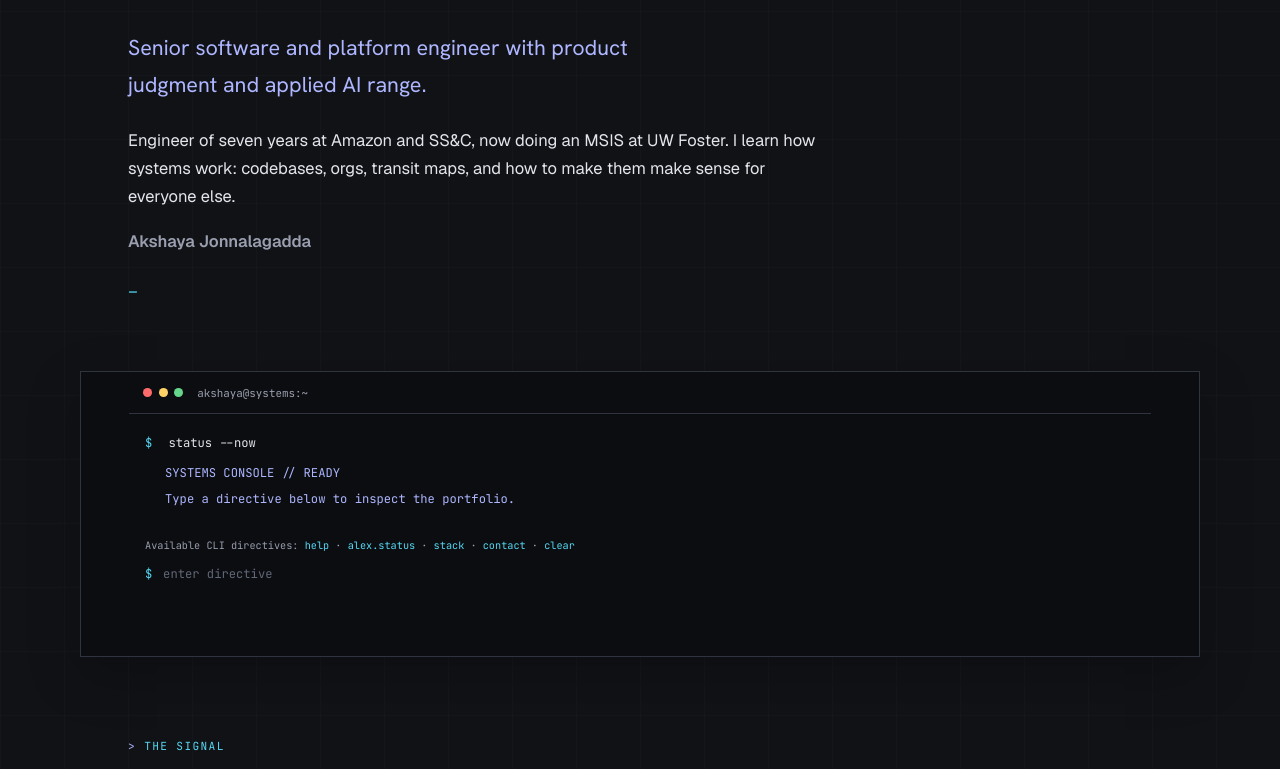
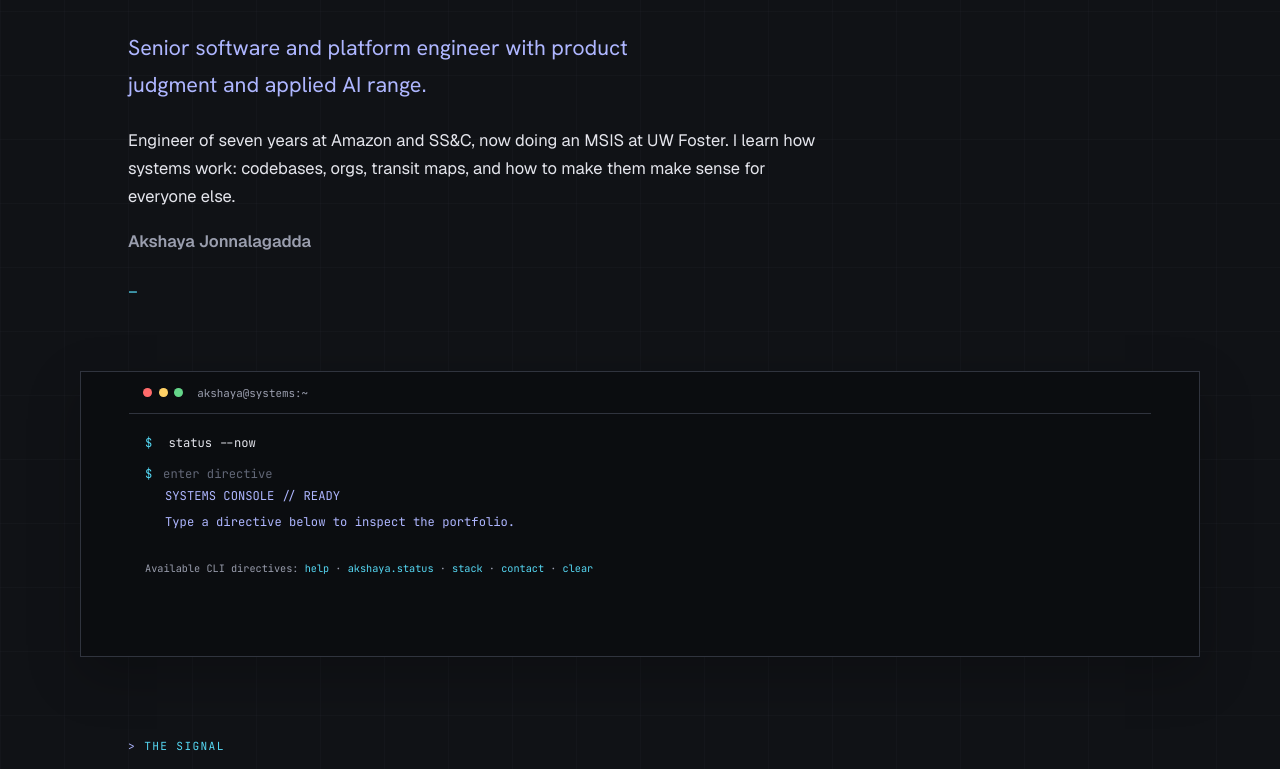
Before and after one commit to Akshaya2612/akshaya-portfolio, a React (Vite) app: page / in a window 1280 px wide. Shown: the part 437-1206 px from the top of the page. Built offline with nearby package versions, Linux system fonts and the light colour scheme.

Commit message:
Fix terminal identity and output order

```diff
--- a/src/App.tsx
+++ b/src/App.tsx
@@ -72,8 +72,8 @@ function Terminal() {
       return;
     }
     const responses: Record<string, string[]> = {
-      help: ["Available CLI directives:", "• alex.status : Ingest full telemetry stats", "• stack       : Print verified production languages & tools", "• contact     : Print public routing links", "• clear       : Flush current display buffers"],
-      "alex.status": ["TELEMETRY // NOMINAL", "systems shaped: platform workflows · distributed services · applied AI", "current focus: MSIS · product judgment · technical strategy"],
+      help: ["Available CLI directives:", "• akshaya.status : Ingest current portfolio stats", "• stack         : Print verified production languages & tools", "• contact       : Print public routing links", "• clear         : Flush current display buffers"],
+      "akshaya.status": ["TELEMETRY // NOMINAL", "systems shaped: platform workflows · distributed services · applied AI", "current focus: MSIS · product judgment · technical strategy"],
       stack: ["LANGUAGES  // Python · Java · TypeScript · C# · SQL", "CLOUD      // Lambda · Step Functions · DynamoDB · EventBridge · S3 · CDK", "SYSTEMS    // REST · CI/CD · test automation · CloudWatch · RAG"],
       contact: ["PUBLIC ROUTES", "linkedin  → linkedin.com/in/akshaya-jonnalagadda-00a30615", "github    → github.com/Akshaya2612"],
     };
@@ -82,7 +82,7 @@ function Terminal() {
   };
   return <section className="terminal-shell" aria-label="Interactive portfolio terminal">
     <div className="terminal-bar"><span className="terminal-dot red" /><span className="terminal-dot yellow" /><span className="terminal-dot green" /><span className="terminal-title">akshaya@systems:~</span></div>
-    <div className="terminal-body"><p><span className="prompt">$</span> status --now</p><div className="terminal-output">{output.map((line, i) => <p key={`${line}-${i}`}>{line}</p>)}</div><p className="terminal-directives">Available CLI directives: <button type="button" onClick={() => run("help")}>help</button> · <button type="button" onClick={() => run("alex.status")}>alex.status</button> · <button type="button" onClick={() => run("stack")}>stack</button> · <button type="button" onClick={() => run("contact")}>contact</button> · <button type="button" onClick={() => run("clear")}>clear</button></p><form onSubmit={event => { event.preventDefault(); run(command); }}><label><span className="prompt">$</span><input value={command} onChange={event => setCommand(event.target.value)} placeholder="enter directive" aria-label="Terminal command" /></label></form></div>
+    <div className="terminal-body"><p><span className="prompt">$</span> status --now</p><form onSubmit={event => { event.preventDefault(); run(command); }}><label><span className="prompt">$</span><input value={command} onChange={event => setCommand(event.target.value)} placeholder="enter directive" aria-label="Terminal command" /></label></form><div className="terminal-output">{output.map((line, i) => <p key={`${line}-${i}`}>{line}</p>)}</div><p className="terminal-directives">Available CLI directives: <button type="button" onClick={() => run("help")}>help</button> · <button type="button" onClick={() => run("akshaya.status")}>akshaya.status</button> · <button type="button" onClick={() => run("stack")}>stack</button> · <button type="button" onClick={() => run("contact")}>contact</button> · <button type="button" onClick={() => run("clear")}>clear</button></p></div>
   </section>;
 }
 
```
